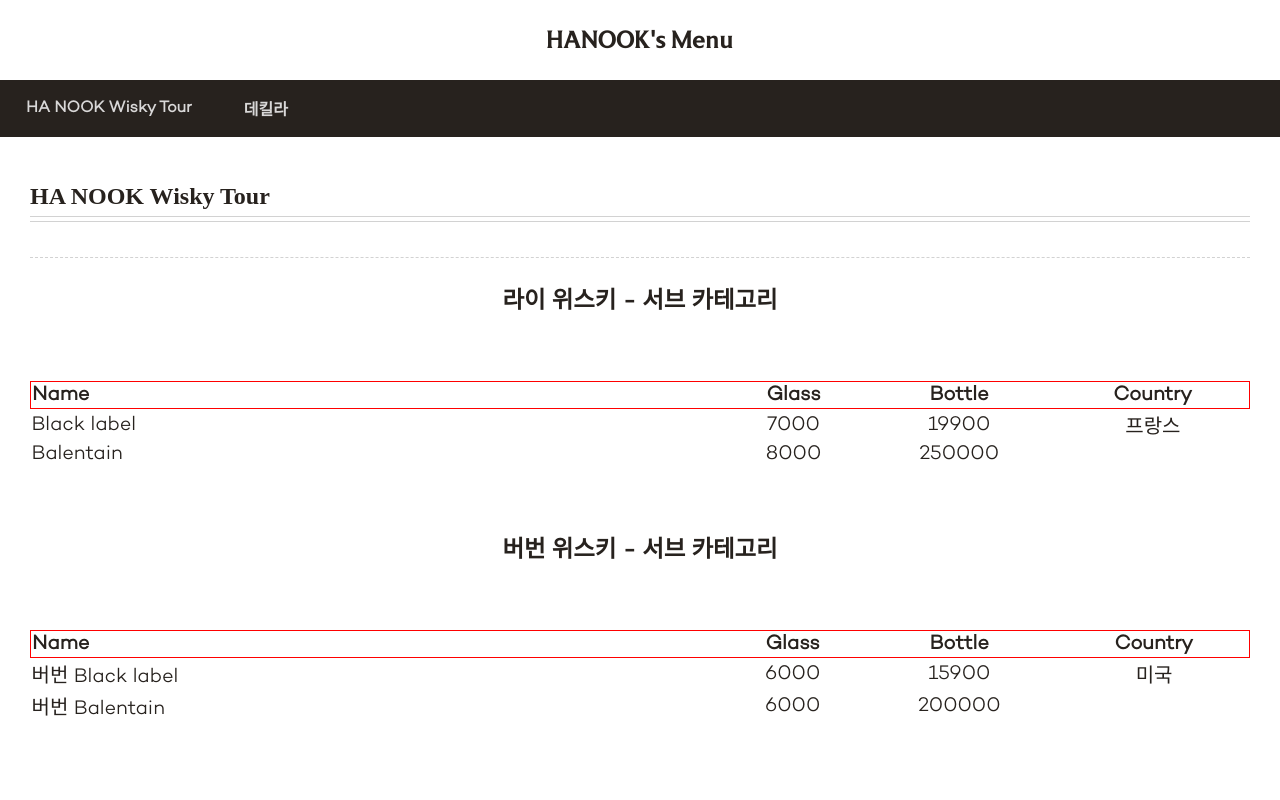
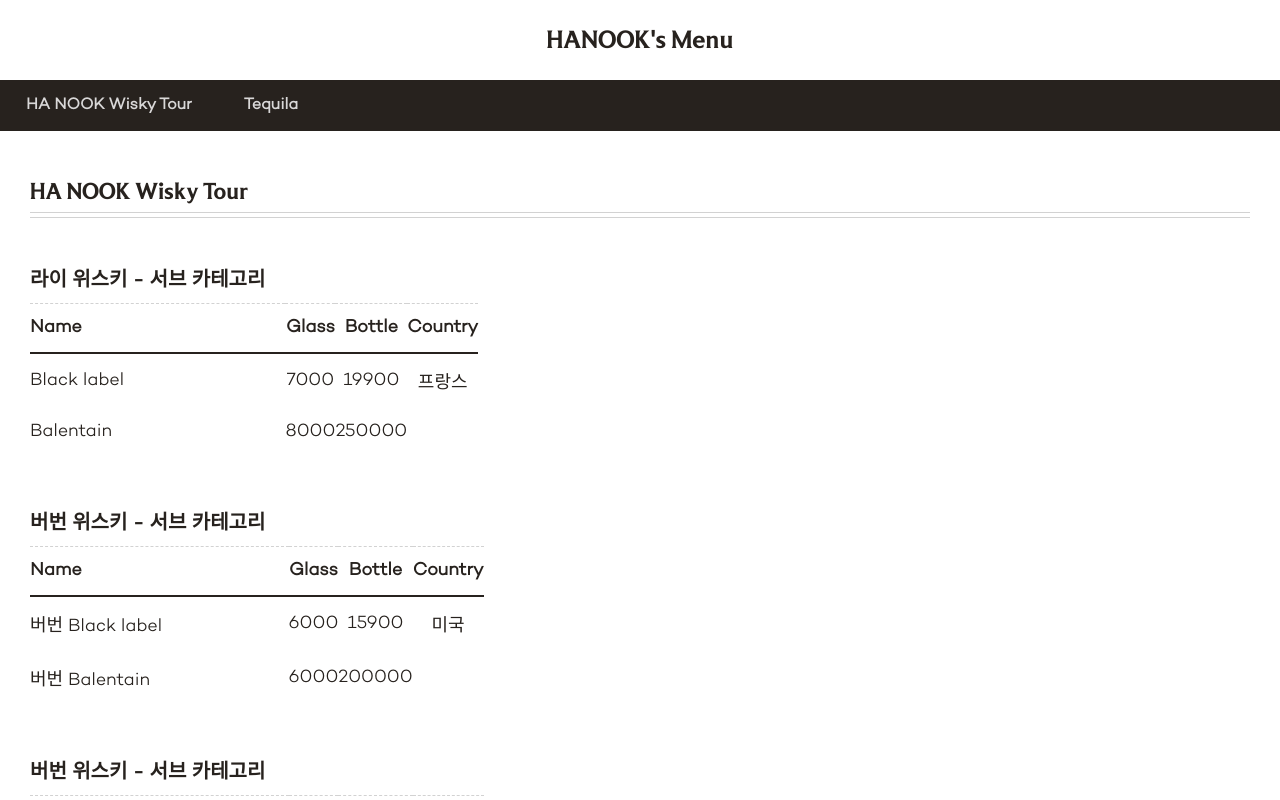
Before and after one commit to tmdwo5811/barhanook-menu, a React (Create React App) app: page / in a window 1280 px wide. Shown: the top 800 px of the page. Built offline with nearby package versions, Linux system fonts and the light colour scheme.

Commit message:
더미데이터 추가 및 테이블 스타일 수정

```diff
--- a/src/App.css
+++ b/src/App.css
@@ -4,12 +4,14 @@
   font-weight: normal;
   font-style: normal;
 }
+
 @font-face {
   font-family: "Campton L";
   src: url("../public/font/Campton-LightDEMO\ 2.otf") format("opentype");
   font-weight: normal;
   font-style: normal;
 }
+
 /*
 @font-face {
   font-family: 'Campton B';
@@ -53,17 +55,17 @@
   list-style: none;
   margin: 0;
   /* gap: 0px; */
-    /*네비게이션 간격*/
+  /*네비게이션 간격*/
   white-space: nowrap;
   align-items: center;
   background-color: #27221e;
   color: #d9d8d8;
   padding: 16px 0;
-    /* padding: 16px; */
   font-weight: bold;
   overflow-x: auto;
   width: 100%;
   max-width: 100%;
+  position: sticky;
 }
 
 .category-nav>li {
@@ -71,27 +73,26 @@
   text-align: center;
   margin: 0 26px;
 }
+
 .category-nav>li:hover {
-  color: #fff;
-}
-/* 메뉴 선택시 스타일 */
-.category-nav>li .selected {
   color: #fff;
 }
 
 .menu-container {
   padding: 30px;
-    font-size: 20px;
+  font-size: 20px;
 }
 
 .category-text {
   position: relative;
-  font-family: Serif;
+  /* font-family: 'Times New Roman', Serif; */
+  font-family: 'LT Museum';
   border-bottom: 1px solid rgb(210, 210, 210);
   display: flex;
   padding-bottom: 6px;
   margin-bottom: 40px;
   font-size: 1.5rem;
+  font-weight: bold;
 }
 
 .category-text::after {
@@ -105,23 +106,30 @@
 }
 
 /* 메뉴 리스트 */
-.menu-items {
+.menu-wrapper {
   display: flex;
   flex-flow: column;
   gap: 40px;
-  border-top: 1px dashed rgb(210, 210, 210);
 }
 
+.sub-category {
+  margin: 10px 0;
+  text-align: left;
+}
 
 /* 테이블 스타일 */
 .category-table {
   border-collapse: collapse;
-  border-spacing: 0 13px;
 }
 
 .category-name {
-  /* padding-bottom: 10px; */
-  border: 1px solid red;
+  border-top: 1px dashed rgb(210, 210, 210);
+  border-bottom: 2px solid #27221e;
+}
+
+.category-name th {
+  padding: 13px 0;
+  font-size: 18px;
 }
 
 .category-name th:first-child {
@@ -132,3 +140,11 @@
 .menu-text td:first-child {
   text-align: left;
 }
+
+.menu-text {
+  font-size: 18px;
+}
+
+.menu-text td {
+  padding: 13px 0;
+}
--- a/src/App.js
+++ b/src/App.js
@@ -43,18 +43,18 @@
 
 function MenuItems({ items }) {
   console.log(items)
-  const category = ["Name", "Glass", "Bottle", "Country"];
+  const fieldNames = ["Name", "Glass", "Bottle", "Country"];
 
   return (
-    <div className="menu-items">
+    <div className="menu-wrapper">
       {items.map((item, index) => (
-        <React.Fragment key={`fragment-${index}`}>
-          <h3>{item.subCategory}</h3>
+        <div key={`fragment-${index}`}>
+          <h4 className="sub-category">{item.subCategory}</h4>
           <table key={`item-${index}`} className="category-table">
             <thead className="category-name">
               <tr>
-                {category.map((category) => (
-                  <th key={category}>{category}</th>
+                {fieldNames.map((name) => (
+                  <th key={name}>{name}</th>
                 ))}
               </tr>
             </thead>
@@ -70,7 +70,7 @@
               ))}
             </tbody>
           </table >
-        </React.Fragment>
+        </div>
       ))}
     </div >
   );
--- a/src/data/data_v2.json
+++ b/src/data/data_v2.json
@@ -37,11 +37,29 @@
             "pricePerBottle": 200000
           }
         ]
+      },
+      {
+        "subCategory": "버번 위스키 - 서브 카테고리",
+        "detailItems": [
+          {
+            "enName": "버번 Black label",
+            "koName": "버번 조니워커 블랙 라벨",
+            "country": "미국",
+            "pricePerGlass": 6000,
+            "pricePerBottle": 15900
+          },
+          {
+            "enName": "버번 Balentain",
+            "koName": "버번 발렌타인 12년",
+            "pricePerGlass": 6000,
+            "pricePerBottle": 200000
+          }
+        ]
       }
     ]
   },
   {
-    "category": "데킬라",
+    "category": "Tequila",
     "items": [      {
       "subCategory": "메즈칼 - 서브 카테고리",
       "detailItems": [
```
